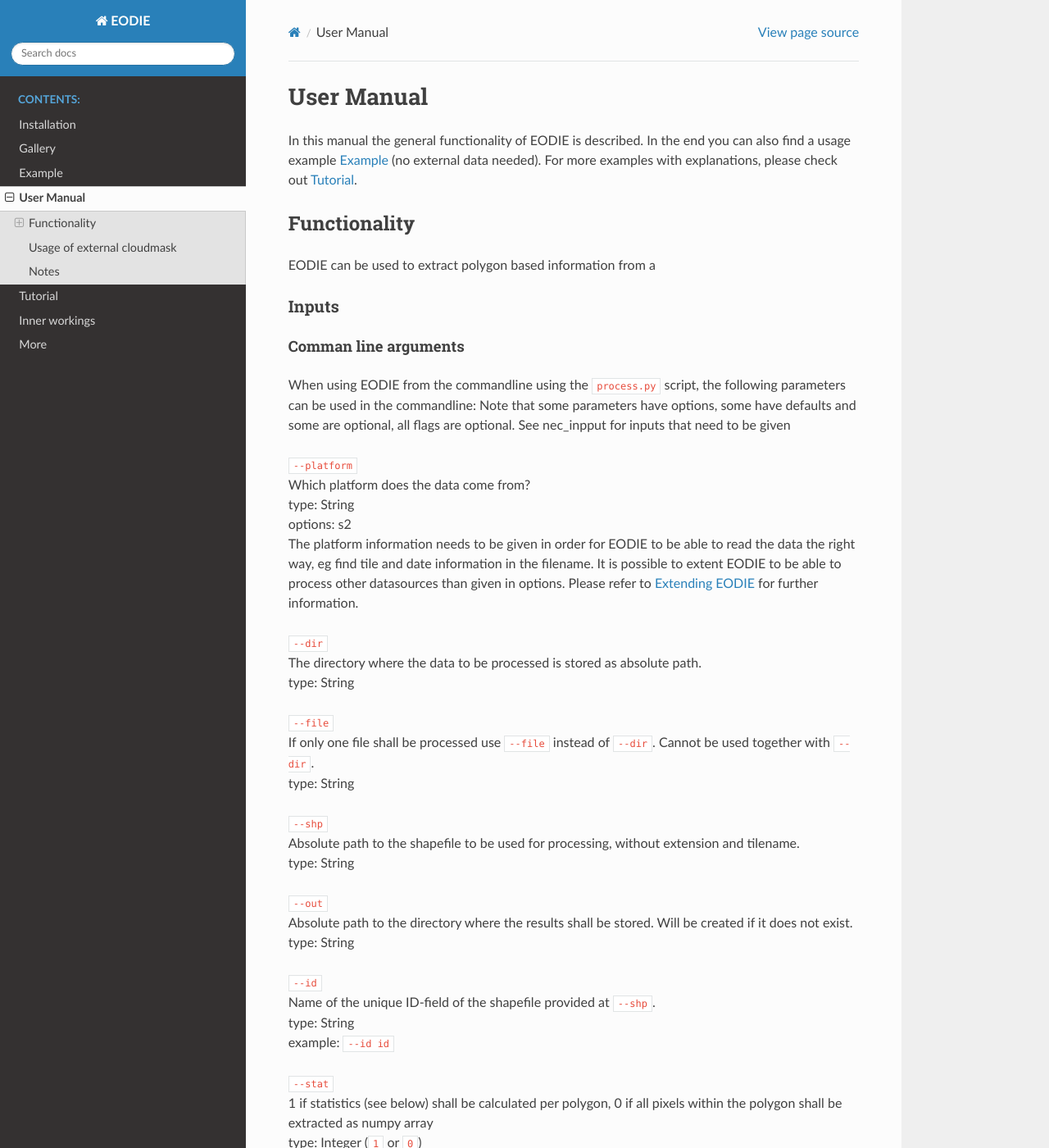
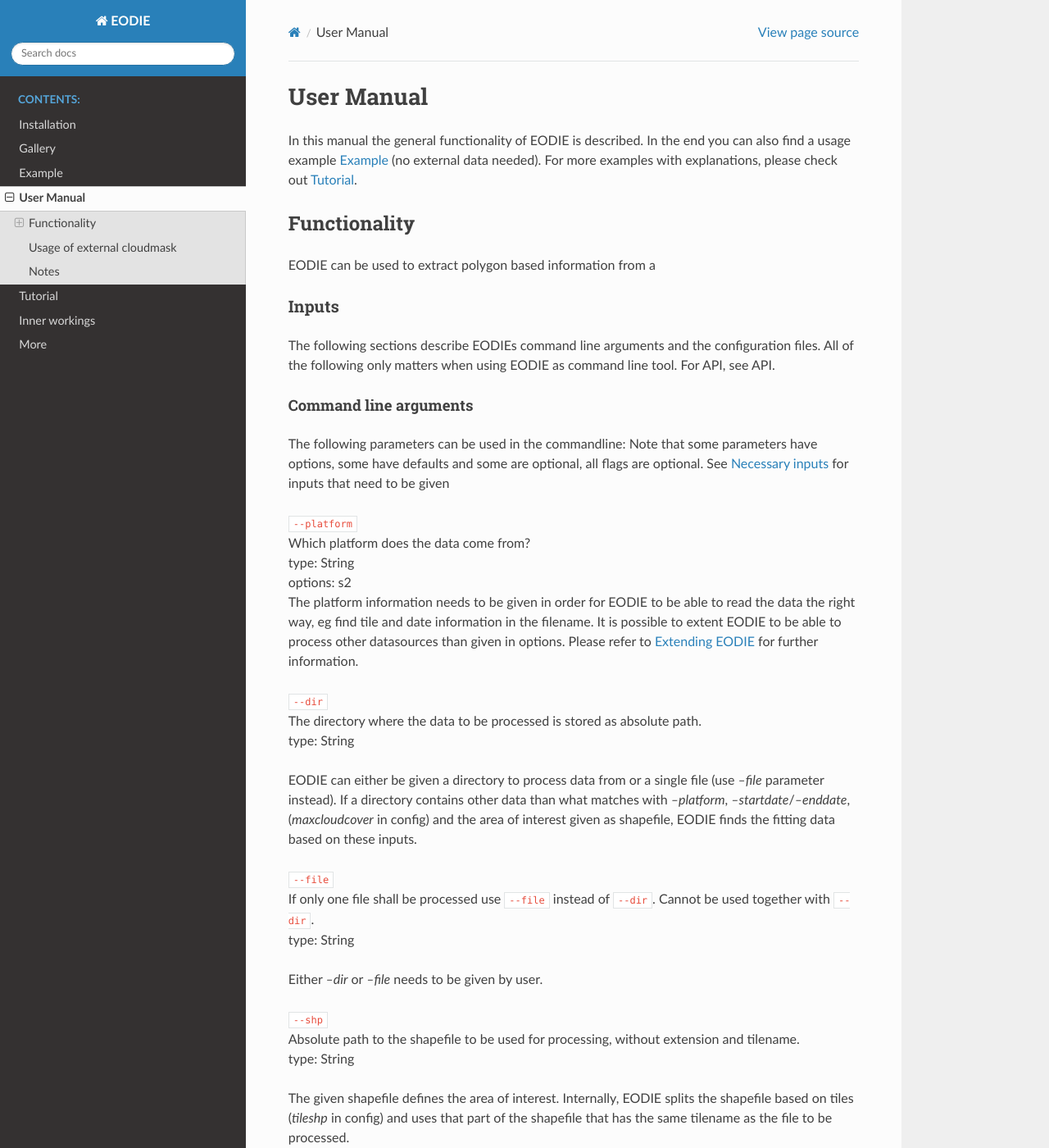
Before and after one commit to samumantha/EODIE, a Sphinx documentation site: the page built from docs/Use.rst, in a window 1280 px wide and 1400 px high. Shown: the whole window at 82% size. Built offline with Sphinx 7.4.7 and the Read the Docs theme 2.0.0, drawn with Linux system fonts in a browser that asks for light colours; some of the changed text lies outside the part shown.

Commit message:
aux doc and further info on inputs

```diff
--- a/docs/Use.rst
+++ b/docs/Use.rst
@@ -13,11 +13,13 @@ EODIE can be used to extract polygon based information from a
 Inputs
 ^^^^^^^
 
-Comman line arguments
+The following sections describe EODIEs command line arguments and the configuration files. All of the following only matters when using EODIE as command line tool. For API, see :ref:`API`.
+
+Command line arguments
 ++++++++++++++++++++++
 
-When using EODIE from the commandline using the ``process.py`` script, the following parameters can be used in the commandline:
-Note that some parameters have options, some have defaults and some are optional, all flags are optional. See :ref:`nec_inpput` for inputs that need to be given
+The following parameters can be used in the commandline:
+Note that some parameters have options, some have defaults and some are optional, all flags are optional. See :ref:`nec_input` for inputs that need to be given
 
 | ``--platform``
 | Which platform does the data come from?
@@ -28,14 +30,17 @@ Note that some parameters have options, some have defaults and some are optional
 | ``--dir``
 | The directory where the data to be processed is stored as absolute path.
 | type: String
+EODIE can either be given a directory to process data from or a single file (use `--file` parameter instead). If a directory contains other data than what matches with `--platform`, `--startdate`/`--enddate`, (`maxcloudcover` in config) and the area of interest given as shapefile, EODIE finds the fitting data based on these inputs.
 
 | ``--file``
 | If only one file shall be processed use ``--file`` instead of ``--dir``. Cannot be used together with ``--dir``.
 | type: String
+Either `--dir` or `--file` needs to be given by user.
 
 | ``--shp``
 | Absolute path to the shapefile to be used for processing, without extension and tilename.
 | type: String
+The given shapefile defines the area of interest. Internally, EODIE splits the shapefile based on tiles (`tileshp` in config) and uses that part of the shapefile that has the same tilename as the file to be processed.
 
 | ``--out``
 | Absolute path to the directory where the results shall be stored. Will be created if it does not exist.
@@ -45,6 +50,8 @@ Note that some parameters have options, some have defaults and some are optional
 | Name of the unique ID-field of the shapefile provided at ``--shp``.
 | type: String
 | example: ``--id id``
+| Not all shapefiles use `id` as the fieldname for the ID field, it can be `ID`, `PlotID`,`FieldID`,`plotnumber`, etc. The possibilities are endless. Therefore EODIE cannot find the right field automatically and it has to be given by the user. You may examine available fieldnames with the auxiliary script `examine_shapefile.py` (see also :ref:`auxfiles`).
+
 
 | ``--stat``
 | 1 if statistics (see below) shall be calculated per polygon, 0 if all pixels within the polygon shall be extracted as numpy array
@@ -127,6 +134,7 @@ Other settings that can be adjusted in the configuration file are:
 | Options: available resampling methods and a short description can be found here: https://rasterio.readthedocs.io/en/latest/api/rasterio.enums.html#rasterio.enums.Resampling
 | Example: `resampling_method: 'bilinear'` will use bilinear resampling for all necessary resampling of the rasterdata
 
+EODIE also includes other configuration files called config_x.yml with x being some platform name or tif. These configuration files do not need to be touched or changed in general. One exception to this is for example a 'red edge' band should be used in indices instead of the nir band, that could be changed in the platform specific configuration files. See more about this and about the possibility of extending EODIE to work with other platforms in ref:`platform_spec`.
 
 .. _nec_input:
 
```
Also changed, not shown: docs/More.rst (+16 -1 lines).
